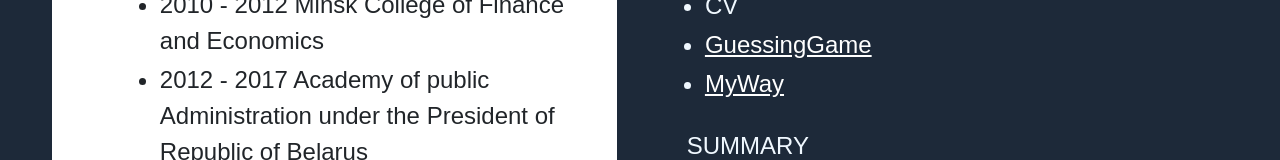
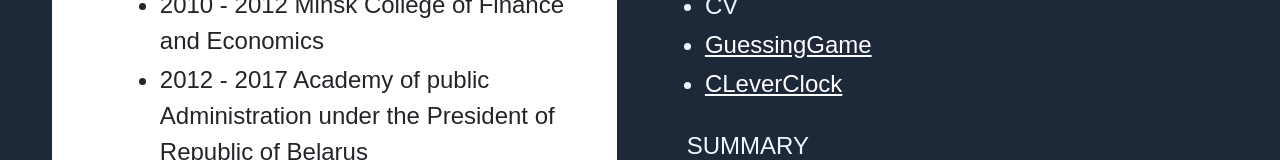
Before and after one commit to Valdis2102/CV, a plain HTML site: page index.html in a window 1280 px wide. Shown: the part 499-659 px from the top of the page. Drawn offline with nearby package versions, Linux system fonts and the light colour scheme; a web font is replaced by a local one.

Commit message:
Add files via upload

```diff
--- a/index.html
+++ b/index.html
@@ -133,7 +133,7 @@
                     <ul>
                       <li>CV</li>
                       <li><a href="https://valdis2102.github.io/Guessing-game/">GuessingGame</a></li>
-                      <li><a href="https://valdis2102.github.io/trial_website/">MyWay</a></li>
+                      <li><a href="https://valdis2102.github.io/clever_clock/">CLeverClock</a></li>
                     </ul>
                   </div>
                   </div>
```
